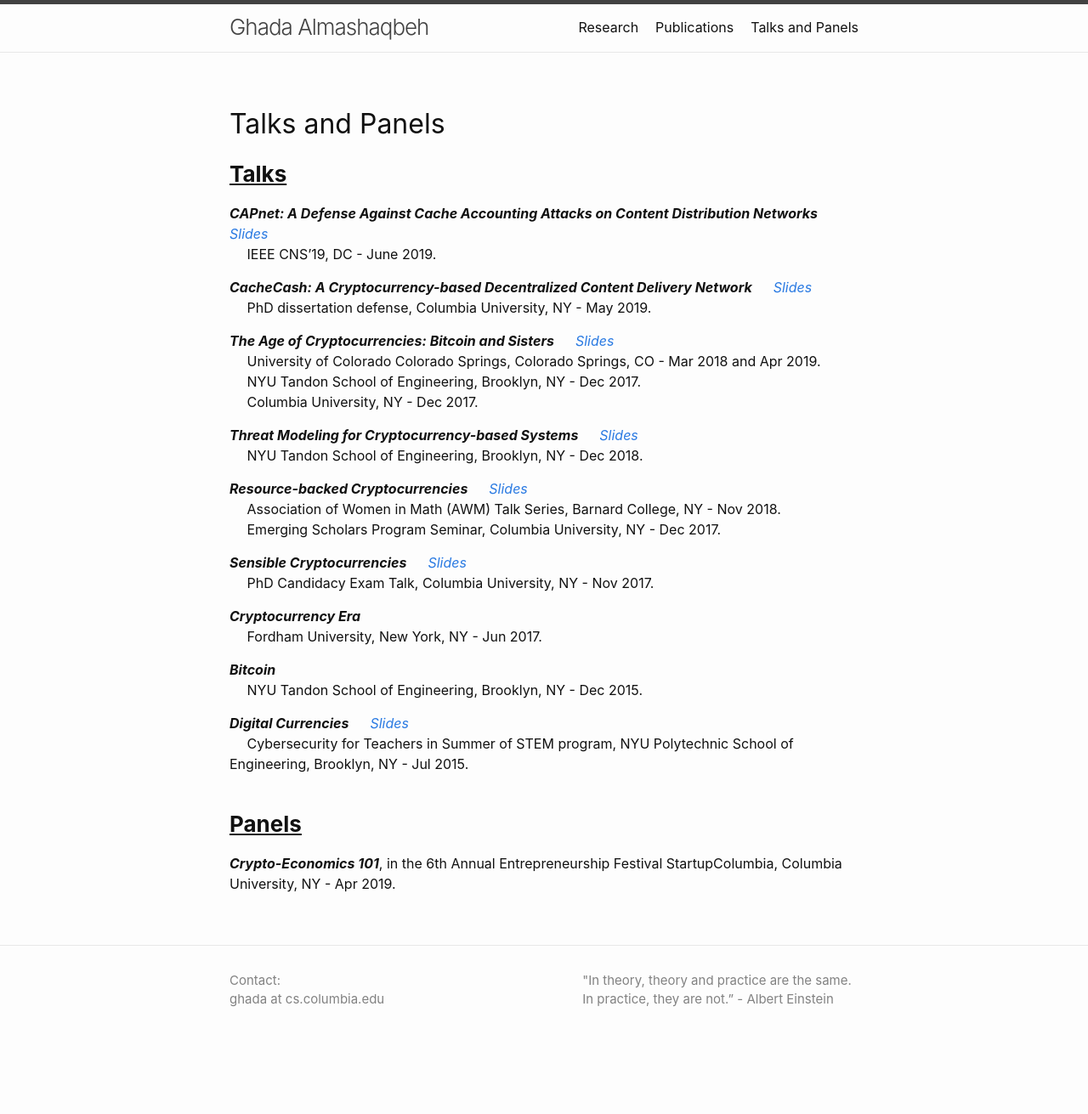
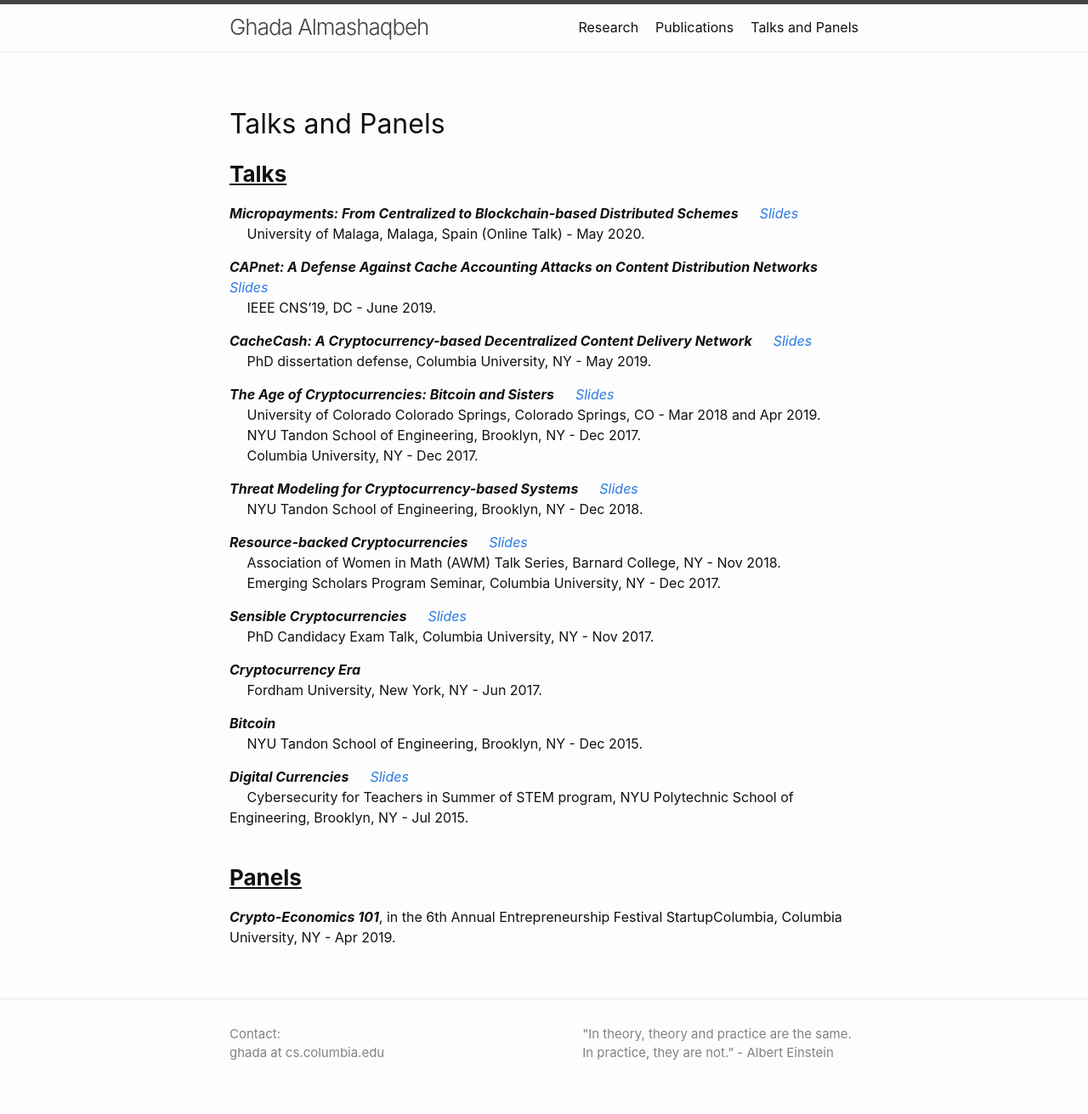
Before and after one commit to GhadaAlmashaqbeh/GhadaAlmashaqbeh.github.io, a Jekyll site: the page built from 03-talks.md, in a window 1280 px wide. Shown: the whole page at 85% size. Built offline with Jekyll 4.4.1, drawn with Linux system fonts in a browser that asks for light colours; before the commit the page ends 1248 px from its top, so only the background shows below that.

Commit message:
add UMA talk

```diff
--- a/03-talks.md
+++ b/03-talks.md
@@ -7,6 +7,9 @@ permalink: /talks-and-panels/
 ## Talks and Panels
 
 ### **<u>Talks</u>**
+
+***Micropayments: From Centralized to Blockchain-based Distributed Schemes*** &emsp; [_Slides_](../slides/micropayments-talk.pdf)<br/>
+&emsp; University of Malaga, Malaga, Spain (Online Talk) - May 2020.
 
 ***CAPnet: A Defense Against Cache Accounting Attacks on Content Distribution Networks*** &emsp; [_Slides_](../slides/capnet-cns-2019.pdf)<br/>
 &emsp; IEEE CNS’19, DC - June 2019.
```
Also changed, not shown: 1 other file.
